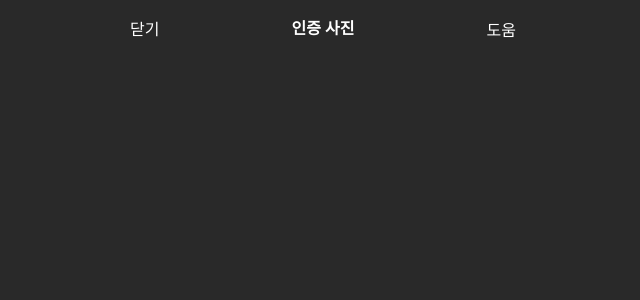
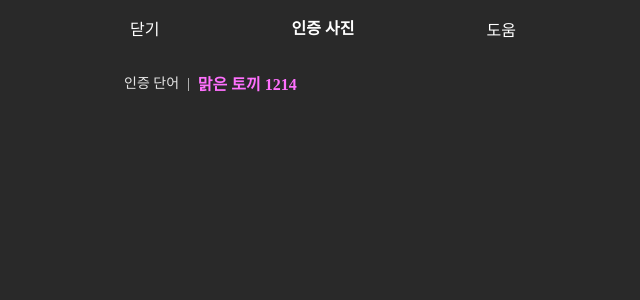
Before and after one commit to Team-JustPay/JustPay-Client, a Next.js app: page /sell/post/1 in a window 1280 px wide. Shown: the top 300 px of the page, without its empty margins (317-957 px from the left). Built offline with nearby package versions, Linux system fonts and the light colour scheme; a web font is replaced by a local one.

Commit message:
feat : 인증사진 단어 추가

```diff
--- a/pages/sell/post/[[...id]].tsx
+++ b/pages/sell/post/[[...id]].tsx
@@ -18,6 +18,9 @@ export default function certification() {
         rightButtonText="도움"
         handleLeftButton={() => Router.push(`/sell/post/${1}`)}
         handleRightButton={handleOpenHelpModal}></Header>
+      <StyledCertificationWord>
+        <h1>인증 단어</h1>|<p>맑은 토끼 1214</p>
+      </StyledCertificationWord>
       {openHelpModal && (
         <StyledHelpModalBackground>
           <StyledHelpModal>
@@ -51,6 +54,26 @@ const StyledHelpModalBackground = styled.div`
   background: rgba(0, 0, 0, 0.7);
 `;
 
+const StyledCertificationWord = styled.section`
+  display: flex;
+  flex-direction: row;
+
+  margin-top: 1.8rem;
+
+  color: ${({ theme }) => theme.colors.gray4};
+  ${({ theme }) => theme.fonts.regular14pt};
+
+  h1 {
+    margin-right: 0.8rem;
+  }
+
+  p {
+    margin-left: 0.8rem;
+
+    color: ${({ theme }) => theme.colors.sub1};
+    ${({ theme }) => theme.fonts.title16pt};
+  }
+`;
 const StyledHelpModal = styled.section`
   display: flex;
   flex-direction: column;
```
